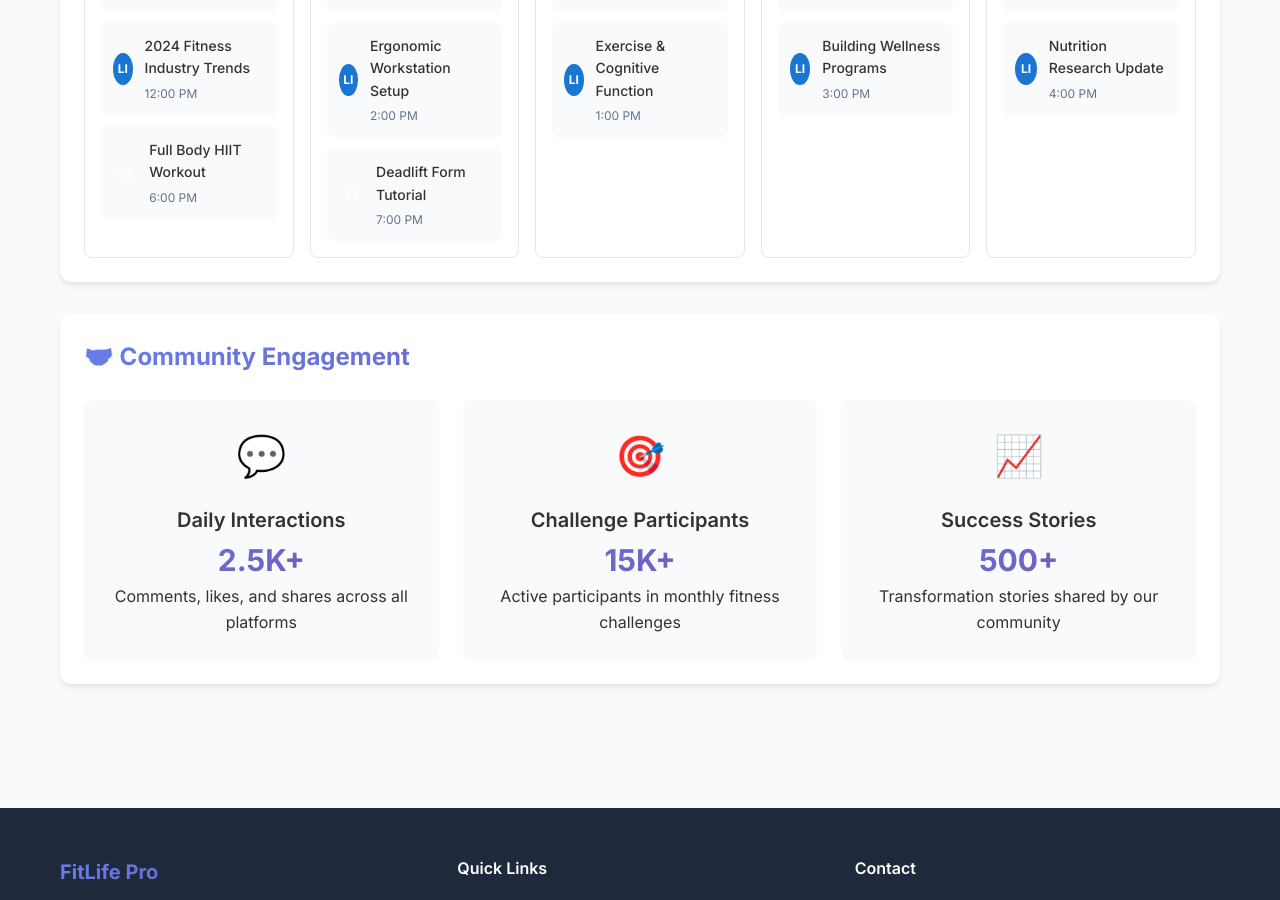
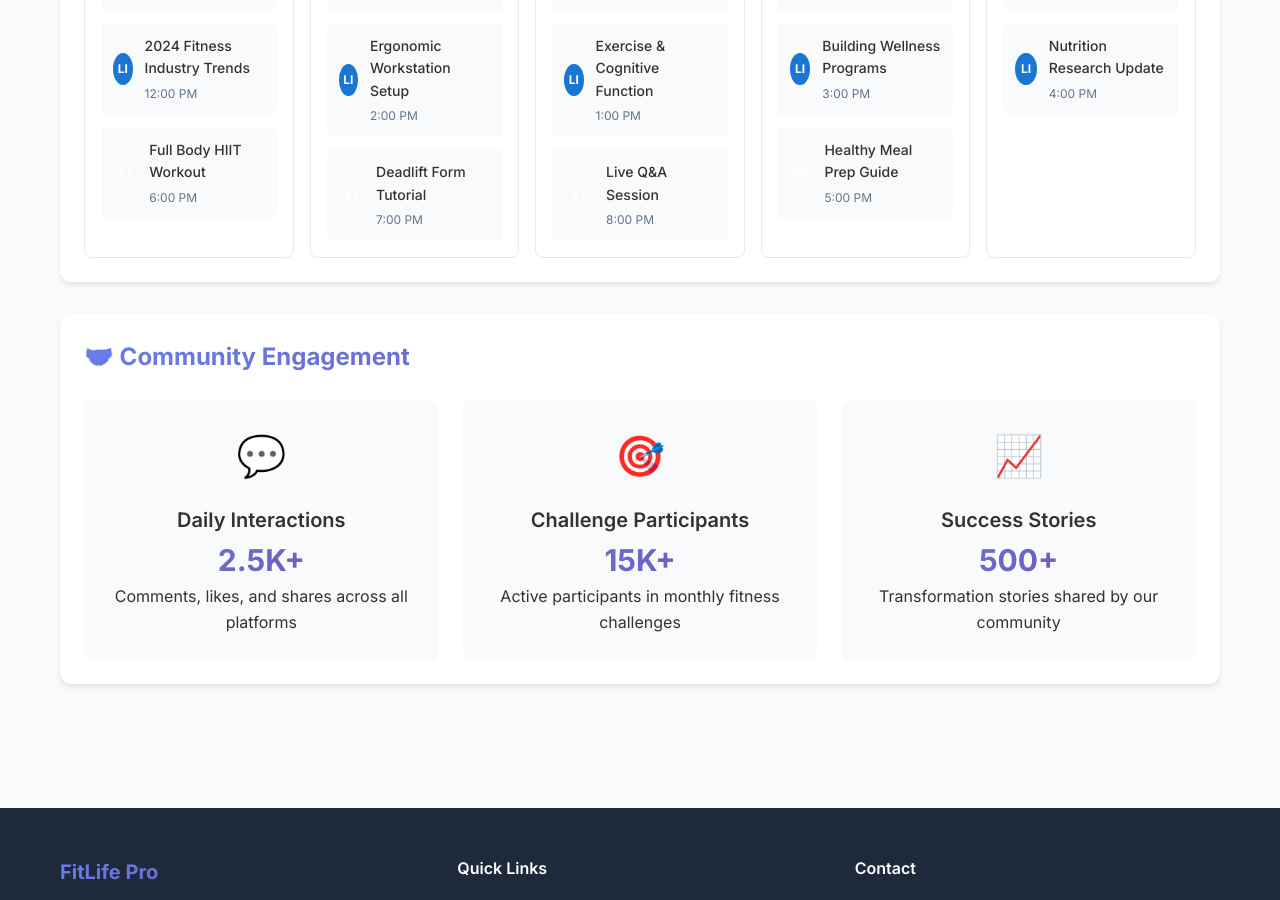
Before and after one commit to DhruvVcet/food_workout_app, a Next.js app: page /social in a window 1280 px wide. Shown: the part 1820-2720 px from the top of the page. Built offline with nearby package versions, Linux system fonts and the light colour scheme.

Commit message:
Add YouTube content to Wednesday and Thursday calendar
cgen-6c5b6808b56f40a5a74e65632888fb4d

```diff
--- a/app/social/page.tsx
+++ b/app/social/page.tsx
@@ -267,6 +267,13 @@ export default function SocialPage() {
                       <p className="content-time">1:00 PM</p>
                     </div>
                   </div>
+                  <div className="content-item youtube">
+                    <span className="platform-badge">YT</span>
+                    <div>
+                      <p className="content-title">Live Q&A Session</p>
+                      <p className="content-time">8:00 PM</p>
+                    </div>
+                  </div>
                 </div>
               </div>
 
@@ -288,6 +295,13 @@ export default function SocialPage() {
                     <div>
                       <p className="content-title">Building Wellness Programs</p>
                       <p className="content-time">3:00 PM</p>
+                    </div>
+                  </div>
+                  <div className="content-item youtube">
+                    <span className="platform-badge">YT</span>
+                    <div>
+                      <p className="content-title">Healthy Meal Prep Guide</p>
+                      <p className="content-time">5:00 PM</p>
                     </div>
                   </div>
                 </div>
```
